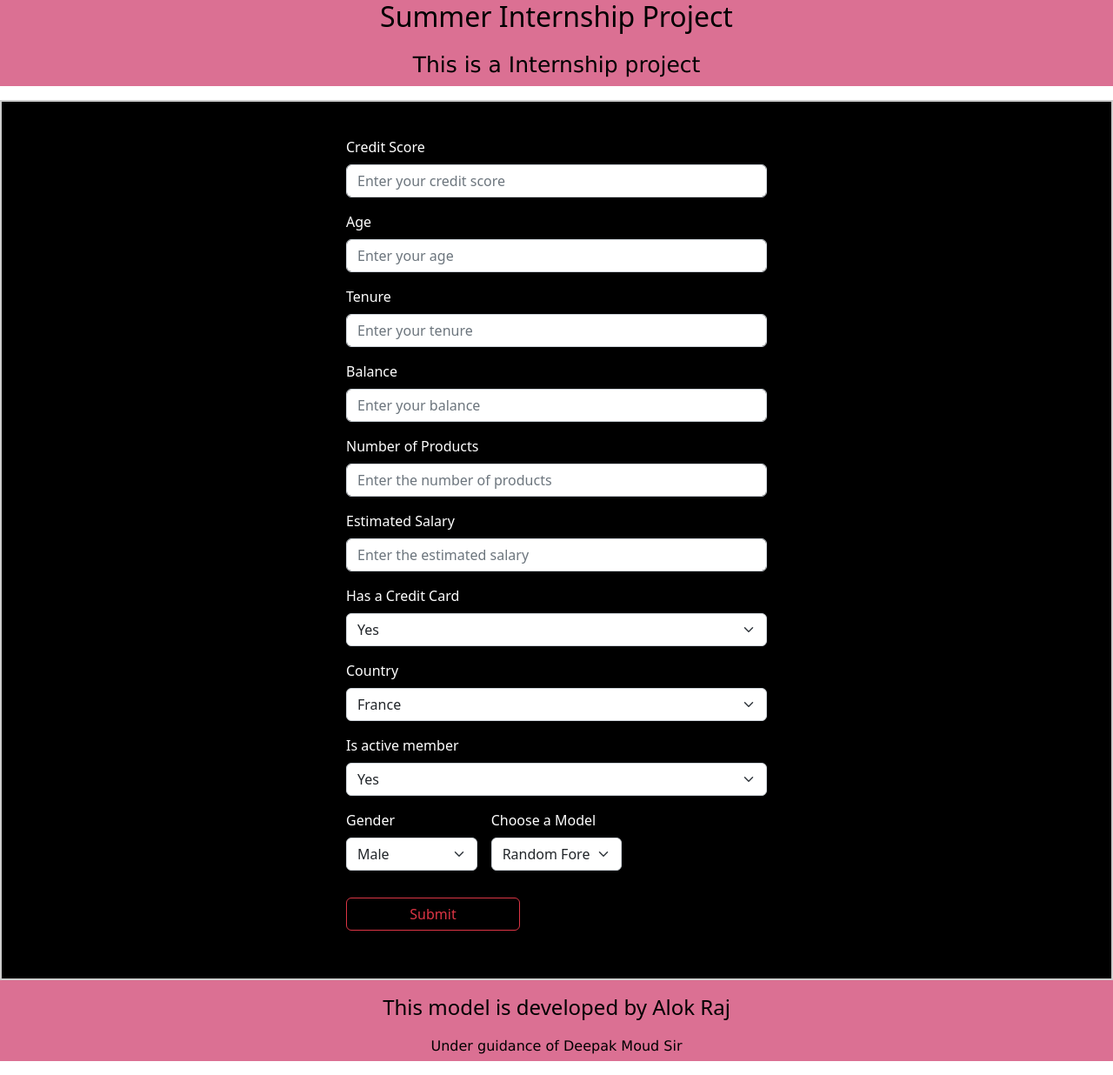
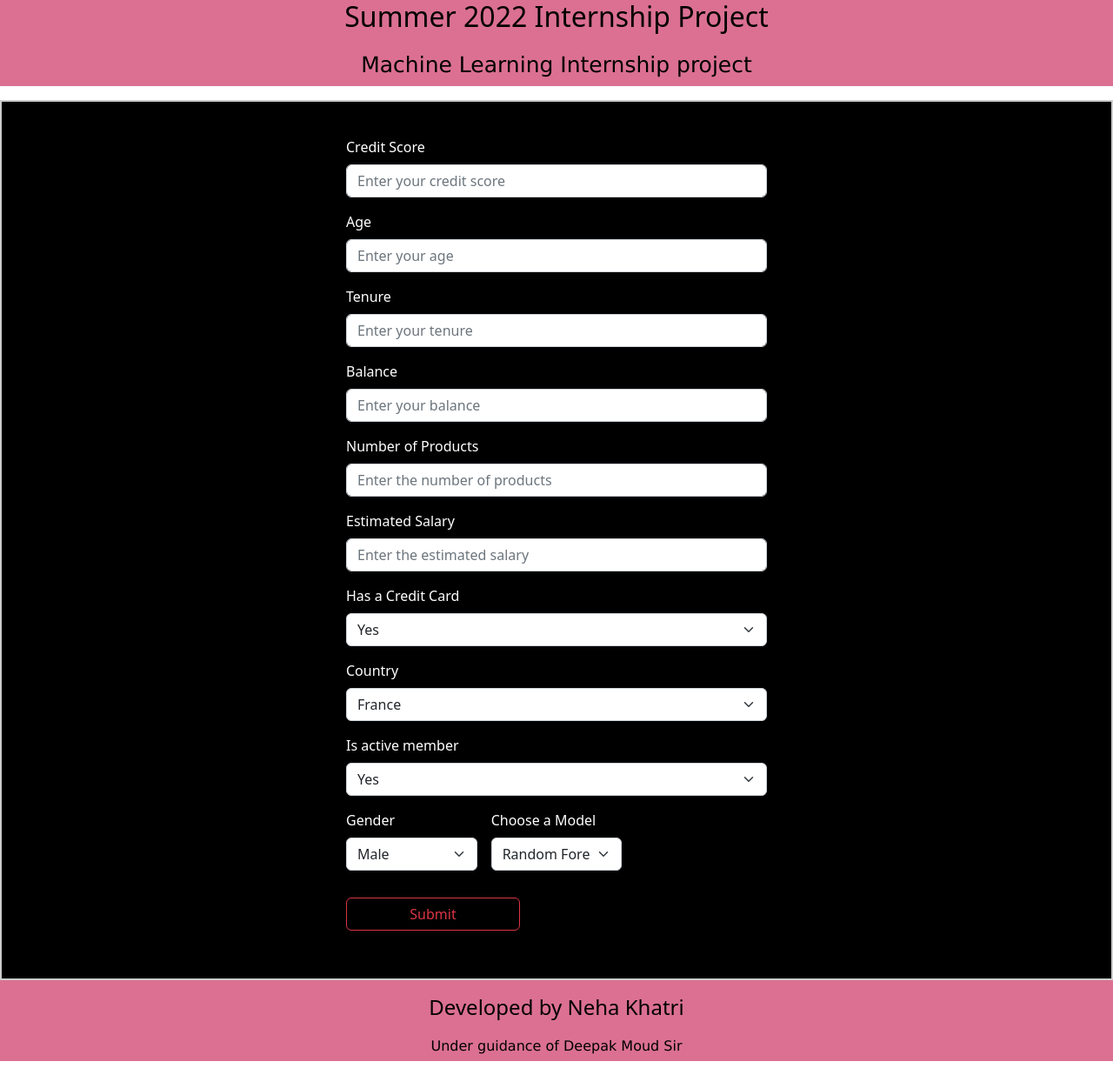
Before and after one commit to nehakhatri2021/project7, a Flask app: page / in a window 1280 px wide. Shown: the whole page at 87% size. Run offline with Flask 2, Linux system fonts and the light colour scheme; parts of the project's set-up code (start-up, migrations or seed data) failed here and were passed over.

Commit message:
Update index.html

```diff
--- a/templates/index.html
+++ b/templates/index.html
@@ -4,7 +4,7 @@
 <head>
     <meta charset="utf-8">
     <meta name="viewport" content="width=device-width, initial-scale=1">
-    <title>Internship Project</title>
+    <title>Machine Learning  Project</title>
     <link href="https://cdn.jsdelivr.net/npm/bootstrap@5.2.0/dist/css/bootstrap.min.css" rel="stylesheet"
         integrity="sha384-gH2yIJqKdNHPEq0n4Mqa/HGKIhSkIHeL5AyhkYV8i59U5AR6csBvApHHNl/vI1Bx" crossorigin="anonymous">
 
@@ -71,10 +71,10 @@
 <body>
     <div class="head">
         <h2>
-            Summer Internship Project
+            Summer 2022 Internship Project
         </h2>
         <p style="font-size: 25px;">
-            This is a Internship project
+            Machine Learning Internship project
         </p>
     </div>
 
@@ -171,7 +171,7 @@
 
     <div class="tail">
         <h4>
-            This model is developed by Alok Raj
+            Developed by Neha Khatri
         </h4>
         <p>
             Under guidance of Deepak Moud Sir
```
